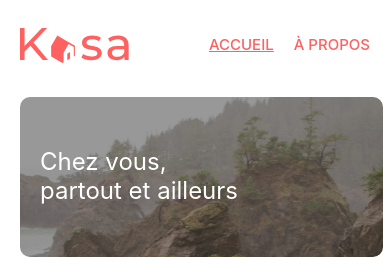
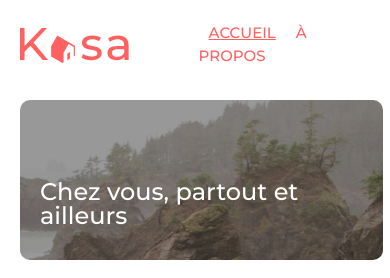
Before and after one commit to KatynOCtraining/kaza, a React (Create React App) app: page / in a window 390 px wide. Shown: the top 278 px of the page. Built offline with nearby package versions, Linux system fonts and the light colour scheme.

Commit message:
puces + Montserrat

```diff
--- a/src/index.css
+++ b/src/index.css
@@ -1,13 +1,12 @@
+@import url("https://fonts.googleapis.com/css2?family=Montserrat:wght@500&display=swap");
 body {
   margin: 0;
-  font-family: -apple-system, BlinkMacSystemFont, 'Segoe UI', 'Roboto', 'Oxygen',
-    'Ubuntu', 'Cantarell', 'Fira Sans', 'Droid Sans', 'Helvetica Neue',
-    sans-serif;
+  font-family: "Montserrat", sans-serif;
+  line-height: 142.6%;
   -webkit-font-smoothing: antialiased;
   -moz-osx-font-smoothing: grayscale;
 }
 
 code {
-  font-family: source-code-pro, Menlo, Monaco, Consolas, 'Courier New',
-    monospace;
+  font-family: "Montserrat", monospace;
 }
--- a/src/styles/apartement.css
+++ b/src/styles/apartement.css
@@ -27,6 +27,10 @@
 
 .apart-collapse ul {
   display: flex;
+}
+
+li {
+  list-style-type: none;
 }
 
 .apart-collapse li {
--- a/src/styles/banner.css
+++ b/src/styles/banner.css
@@ -18,10 +18,15 @@
 .banner-title {
   display: flex;
   justify-content: center;
+  align-items: center;
   color: white;
-  font-size: 42px;
+  font-size: 48px;
   font-weight: 400;
   margin-top: 100px;
+}
+
+h1 {
+  padding-top: 30px;
 }
 
 @media screen and (max-width: 767px) {
@@ -36,7 +41,9 @@
   .banner-title {
     font-size: 24px;
     margin-top: 80px;
-    width: 54%;
+    width: 80%;
     margin-left: 40px;
+    text-align: start;
+    line-height: 100%;
   }
 }
--- a/src/styles/header.css
+++ b/src/styles/header.css
@@ -16,7 +16,7 @@ nav {
   color: #ff6060;
   position: relative;
   text-decoration: underline;
-  font-size: 20px;
+  font-size: 24px;
   font-weight: 500;
 }
 
@@ -26,12 +26,12 @@ nav {
   color: #ff6060;
   position: relative;
   text-decoration: none;
-  font-size: 20px;
+  font-size: 24px;
   font-weight: 500;
 }
 
 .logo {
-  height: 47px;
+  height: 68px;
   margin-left: 50px;
   margin-right: 50px;
   margin-top: 8px;
```
